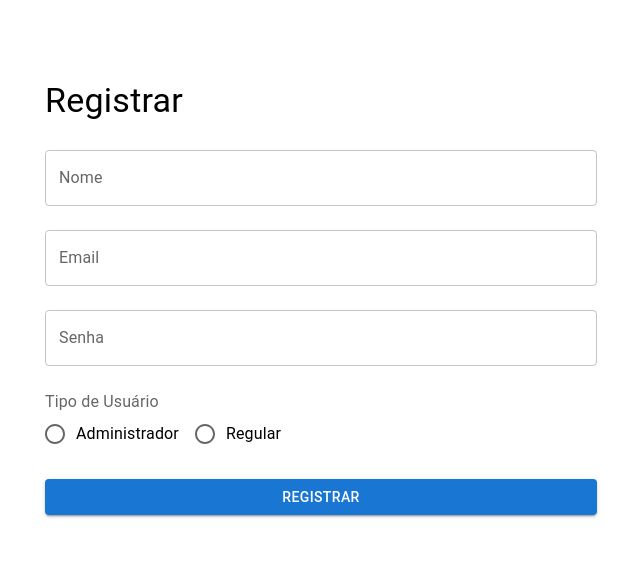
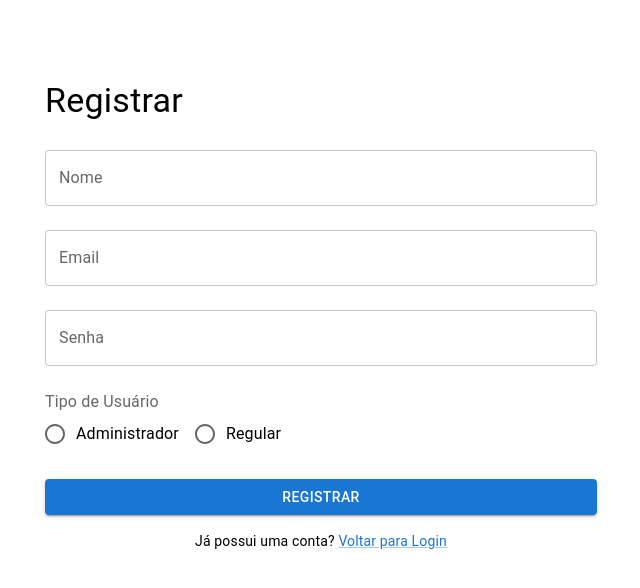
Before and after one commit to Acauhi99/full-stack-project-maneger, a React app in the folder ProjectManagerFront/: page /register in a window 1280 px wide. Shown: the top 588 px of the page, without its empty margins (319-959 px from the left). Built offline with nearby package versions, Linux system fonts and the light colour scheme.

Commit message:
chore: link para tela de login

```diff
--- a/ProjectManagerFront/src/components/RegisterForm.js
+++ b/ProjectManagerFront/src/components/RegisterForm.js
@@ -11,6 +11,7 @@ import {
   FormControl,
   FormLabel,
   FormHelperText,
+  Link,
 } from "@mui/material";
 import { useNavigate } from "react-router-dom";
 import { userService } from "../services/userService";
@@ -144,6 +145,15 @@ function RegisterForm() {
             </Form>
           )}
         </Formik>
+
+        <Box sx={{ mt: 2 }}>
+          <Typography variant="body2" align="center">
+            Já possui uma conta?{" "}
+            <Link href="/login" variant="body2">
+              Voltar para Login
+            </Link>
+          </Typography>
+        </Box>
       </Box>
     </Container>
   );
```
